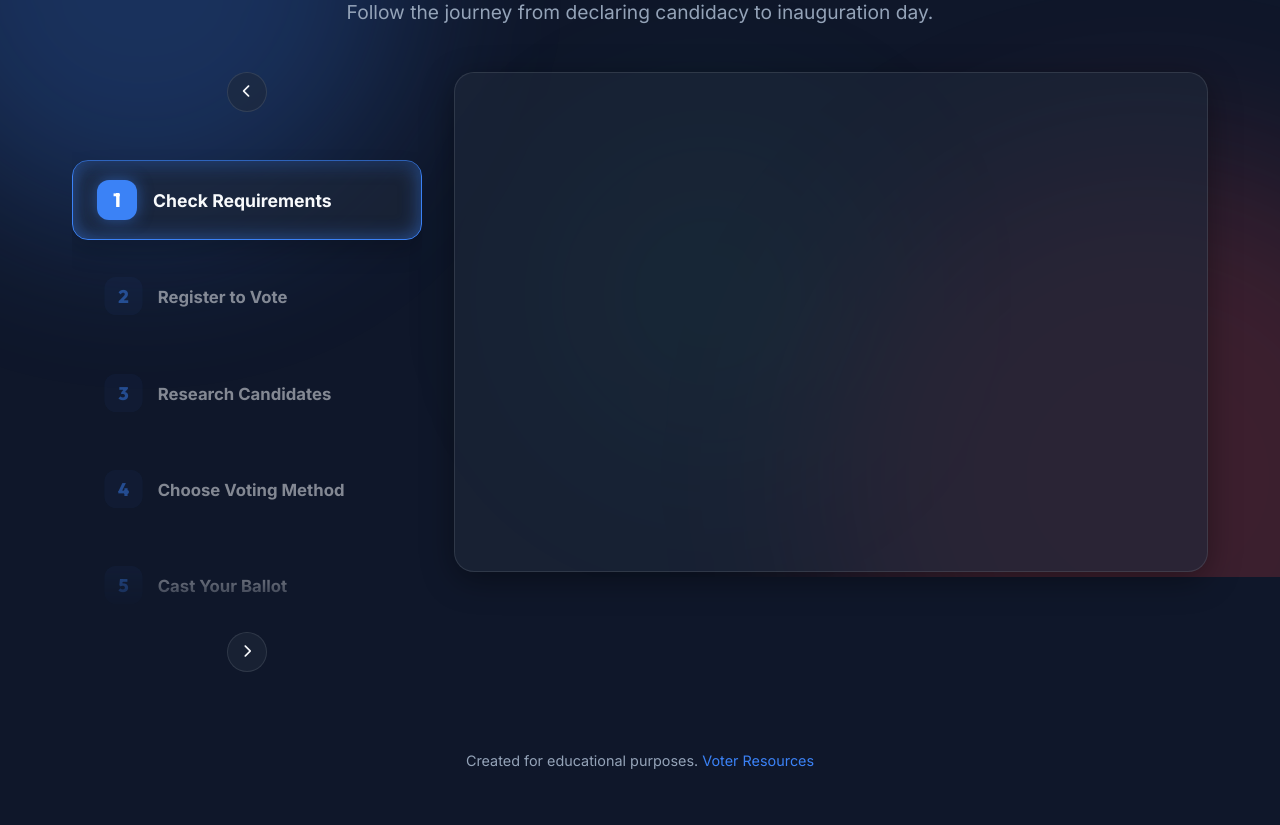
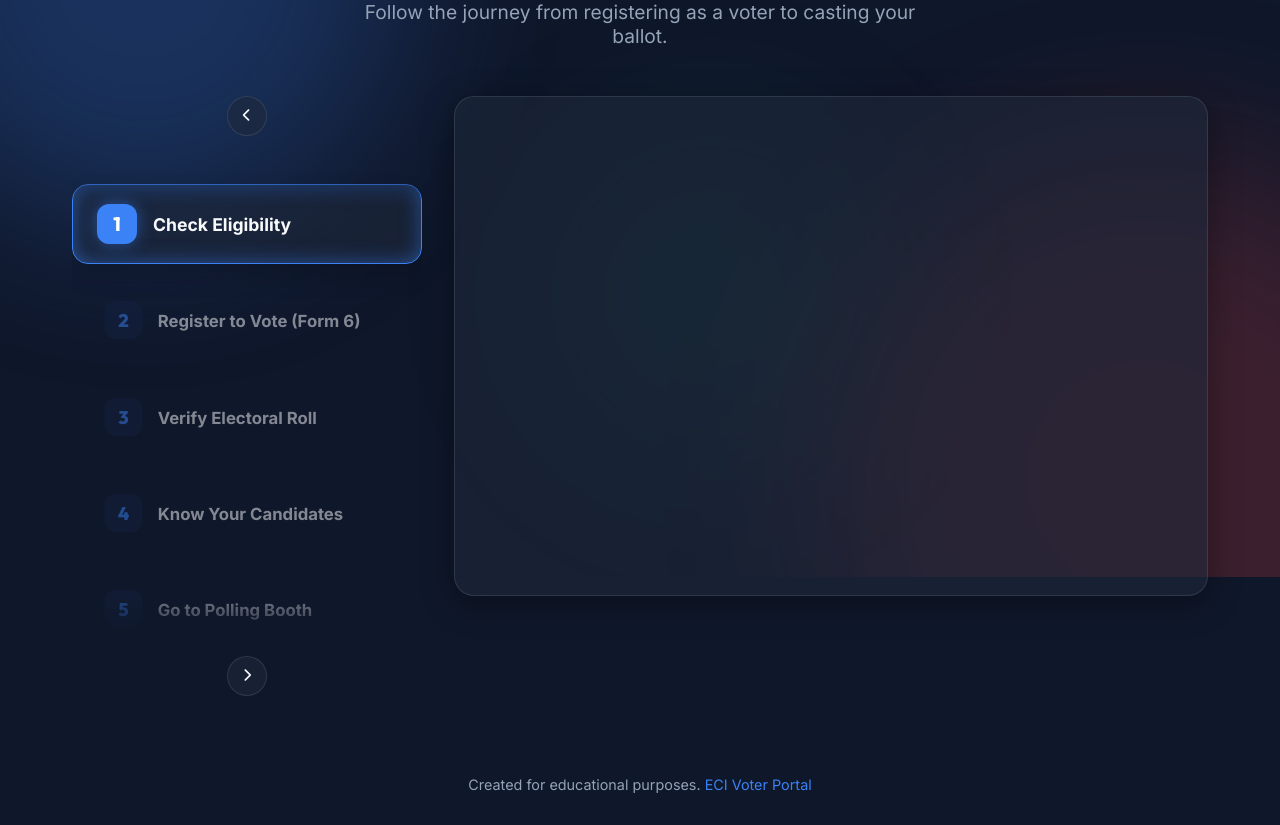
Before and after one commit to thisispremkumar/election_process, a website: page index.html in a window 1280 px wide. Shown: the part 223-1048 px from the top of the page. Before the commit the page ends 1024 px from the top, so only its background shows below. Drawn offline with nearby package versions, Linux system fonts and the light colour scheme.

Commit message:
Complete transition to Indian Election context for voters

```diff
--- a/index.html
+++ b/index.html
@@ -40,8 +40,8 @@
         <!-- Timeline View -->
         <section id="view-timeline" class="view-section active">
             <div class="hero-text">
-                <h2>The Road to the White House</h2>
-                <p>Follow the journey from declaring candidacy to inauguration day.</p>
+                <h2>The Road to Parliament</h2>
+                <p>Follow the journey from registering as a voter to casting your ballot.</p>
             </div>
 
             <div class="timeline-container">
@@ -75,9 +75,9 @@
                         <div class="message-content">
                             <p>Hello! I'm your Election Assistant. How can I help you understand the voting process today?</p>
                             <div class="suggested-queries">
-                                <button class="query-chip">How do I register to vote?</button>
-                                <button class="query-chip">Explain the Electoral College</button>
-                                <button class="query-chip">What is a primary?</button>
+                                <button class="query-chip">How do I get a Voter ID?</button>
+                                <button class="query-chip">What is an EVM?</button>
+                                <button class="query-chip">How to check my name in the voter list?</button>
                             </div>
                         </div>
                     </div>
@@ -91,7 +91,7 @@
     </main>
 
     <footer>
-        <p>Created for educational purposes. <a href="#">Voter Resources</a></p>
+        <p>Created for educational purposes. <a href="https://voters.eci.gov.in/" target="_blank">ECI Voter Portal</a></p>
     </footer>
 
     <script src="script.js"></script>
--- a/script.js
+++ b/script.js
@@ -4,102 +4,102 @@ document.addEventListener('DOMContentLoaded', () => {
     const electionSteps = [
         {
             id: 1,
-            title: "Check Requirements",
+            title: "Check Eligibility",
             date: "Anytime",
             icon: "fa-clipboard-check",
-            description: "Before you can vote, you must meet the basic requirements. You must be a U.S. citizen, meet your state's residency requirements, and be 18 years old on or before Election Day.",
+            description: "To vote in India, you must be an Indian citizen, at least 18 years old on the qualifying date (usually Jan 1st of the year), and ordinarily resident of the polling area.",
             detail1Title: "Citizenship",
-            detail1Text: "Only U.S. citizens can vote in federal elections.",
-            detail2Title: "Age",
-            detail2Text: "You can often pre-register at 16 or 17, but you must be 18 to cast a ballot.",
-            videoId: "P9VdyITyAEi" // Placeholder for Voting Requirements
+            detail1Text: "Only citizens of India have the right to vote in elections.",
+            detail2Title: "NRIs",
+            detail2Text: "Non-Resident Indians (NRIs) can register as overseas electors if they hold a valid Indian passport.",
+            videoId: ""
         },
         {
             id: 2,
-            title: "Register to Vote",
-            date: "Weeks before Election Day",
+            title: "Register to Vote (Form 6)",
+            date: "Before Election Notification",
             icon: "fa-id-card",
-            description: "Every state except North Dakota requires you to register before you can vote. Deadlines vary by state, ranging from 30 days before the election to Election Day itself.",
-            detail1Title: "How to Register",
-            detail1Text: "You can register online, by mail, or in person at the DMV or local election office.",
-            detail2Title: "Check Status",
-            detail2Text: "Always verify your registration status well before the deadline, especially if you have moved.",
-            videoId: "v=o1xX88R_PIM" // Placeholder for How to Register
+            description: "You must register your name in the Electoral Roll. First-time voters need to fill out Form 6, which can be done online through the Voter Helpline App or the ECI portal.",
+            detail1Title: "Voter Portal",
+            detail1Text: "Visit voters.eci.gov.in to apply online.",
+            detail2Title: "EPIC Card",
+            detail2Text: "Once approved, you receive an Electors Photo Identity Card (EPIC), commonly known as a Voter ID.",
+            videoId: ""
         },
         {
             id: 3,
-            title: "Research Candidates",
-            date: "Ongoing",
+            title: "Verify Electoral Roll",
+            date: "Weeks before Election",
             icon: "fa-magnifying-glass",
-            description: "Learn about the candidates running for office and the ballot measures in your area. Look beyond the presidential race to local and state elections, which often impact your daily life more directly.",
-            detail1Title: "Sample Ballots",
-            detail1Text: "Look up your sample ballot online so you know exactly what you will be voting on.",
-            detail2Title: "Non-Partisan Info",
-            detail2Text: "Use resources like Vote411 or Ballotpedia to find unbiased information on candidates' stances.",
-            videoId: "kO3aVvFqL4s" // Placeholder for Researching Candidates
+            description: "Having a Voter ID is not enough; your name MUST be on the voter list (Electoral Roll) at the polling booth. Always check your name online before the election.",
+            detail1Title: "Search Online",
+            detail1Text: "Use the 'Search in Electoral Roll' feature on the ECI website using your EPIC number.",
+            detail2Title: "Booth Slips",
+            detail2Text: "Booth Level Officers (BLOs) usually distribute voter information slips with your polling station details.",
+            videoId: ""
         },
         {
             id: 4,
-            title: "Choose Voting Method",
-            date: "Weeks before Election",
-            icon: "fa-envelope-open-text",
-            description: "Decide how you want to cast your ballot. Most states offer several options: voting by mail (absentee), early voting in person, or voting on Election Day.",
-            detail1Title: "Vote by Mail",
-            detail1Text: "If you choose to vote by mail, request your ballot early and follow the instructions carefully.",
-            detail2Title: "Early Voting",
-            detail2Text: "Many states allow you to vote in person before Election Day, often with shorter lines.",
-            videoId: "y1vA4J2D92k" // Placeholder for Voting Methods
+            title: "Know Your Candidates",
+            date: "Campaign Period",
+            icon: "fa-user-tie",
+            description: "The Election Commission provides the KYC (Know Your Candidate) app. You can view the criminal antecedents, assets, and educational qualifications of the candidates.",
+            detail1Title: "KYC App",
+            detail1Text: "Download the ECI KYC app to make an informed decision.",
+            detail2Title: "Manifestos",
+            detail2Text: "Read the manifestos of political parties to understand their promises and policies.",
+            videoId: ""
         },
         {
             id: 5,
-            title: "Cast Your Ballot",
-            date: "Election Day (or before)",
+            title: "Go to Polling Booth",
+            date: "Election Day",
             icon: "fa-person-booth",
-            description: "Head to your polling place or drop off your mail-in ballot. If voting in person, be sure to bring any required identification.",
-            detail1Title: "Polling Place",
-            detail1Text: "Your specific polling location is assigned based on your address. Double-check it before you go.",
-            detail2Title: "Voter ID",
-            detail2Text: "Rules vary by state. Check if you need to bring a photo ID or other documentation.",
-            videoId: "Wn_S-q7Lz00" // Placeholder for Casting Ballot
+            description: "Go to your designated polling station. Keep your EPIC or one of the other 11 approved alternative photo identity documents ready for verification.",
+            detail1Title: "Verification",
+            detail1Text: "The First Polling Officer will check your name in the voter list and verify your ID.",
+            detail2Title: "Inking",
+            detail2Text: "The Second Polling Officer will mark your left forefinger with indelible ink and give you a slip.",
+            videoId: ""
         },
         {
             id: 6,
-            title: "Track Your Vote",
-            date: "Post-Election",
-            icon: "fa-truck-fast",
-            description: "If you voted by mail or provisional ballot, many states offer online tools to track the status of your ballot to ensure it was received and counted.",
-            detail1Title: "Curing Ballots",
-            detail1Text: "If there's an issue with your signature, some states allow you to 'cure' or fix your ballot so it counts.",
-            detail2Title: "Patience",
-            detail2Text: "Official results take time to certify as election officials ensure every valid vote is counted accurately.",
-            videoId: "8b78b0222f7" // Placeholder for Tracking Vote
+            title: "Cast Your Vote (EVM & VVPAT)",
+            date: "Election Day",
+            icon: "fa-box-archive",
+            description: "Proceed to the voting compartment. Press the blue button on the Electronic Voting Machine (EVM) next to the symbol of your chosen candidate.",
+            detail1Title: "VVPAT Verification",
+            detail1Text: "Look at the VVPAT machine window. A printed slip with your candidate's symbol will be visible for 7 seconds to verify your vote.",
+            detail2Title: "NOTA",
+            detail2Text: "If you don't prefer any candidate, you can press the NOTA (None of the Above) button at the bottom.",
+            videoId: ""
         }
     ];
 
     const faqDatabase = [
         {
-            keywords: ["register", "registration", "sign up"],
-            answer: "To vote, you must be a US citizen, meet your state's residency requirements, and be 18 on or before Election Day. You can register online in most states, by mail, or in person at local election offices or DMVs. Check <strong>vote.gov</strong> for your specific state's rules and deadlines."
+            keywords: ["register", "registration", "form 6", "voter id", "epic"],
+            answer: "To register as a new voter, you need to fill out Form 6. You can do this online at voters.eci.gov.in or through the Voter Helpline App. You will need proof of age (like birth certificate or 10th mark sheet) and proof of residence."
         },
         {
-            keywords: ["electoral college", "college", "electoral", "270"],
-            answer: "The Electoral College is a process where 538 'electors' vote for the President. Each state gets electors equal to its total number of Congress members (House + Senate). A candidate needs a majority of 270 electoral votes to win the presidency. It's possible to win the national popular vote but lose the Electoral College."
+            keywords: ["evm", "machine", "how to vote", "button"],
+            answer: "At the polling booth, you will vote using an Electronic Voting Machine (EVM). Simply press the blue button next to the name and symbol of the candidate you wish to vote for. A red light will glow, and you will hear a beep sound confirming your vote."
         },
         {
-            keywords: ["primary", "caucus", "primaries"],
-            answer: "Primaries and caucuses are how political parties choose their candidates for the general election. In a primary, you vote secretly on a ballot. In a caucus, people gather locally to discuss and openly vote for candidates. Winning these gives a candidate 'delegates' for the national convention."
+            keywords: ["vvpat", "slip", "verify"],
+            answer: "VVPAT stands for Voter Verifiable Paper Audit Trail. After pressing the button on the EVM, look through the glass window of the VVPAT machine. A printed paper slip showing the serial number, name, and symbol of your chosen candidate will be visible for 7 seconds."
         },
         {
-            keywords: ["when", "date", "election day"],
-            answer: "General Election Day in the United States is always held on the first Tuesday following the first Monday in November. However, many states offer early voting and mail-in voting which start weeks beforehand."
+            keywords: ["nota", "none", "don't like"],
+            answer: "NOTA stands for 'None of the Above'. It is the last button on the EVM. If you feel none of the candidates in your constituency are suitable, you can press the NOTA button to register your dissatisfaction."
         },
         {
-            keywords: ["mail", "absentee", "early"],
-            answer: "Most states allow some form of early voting or voting by mail (absentee voting). The rules vary widely by state—some automatically mail ballots to all registered voters, while others require an 'excuse' to vote absentee. You should check your local election office website for specifics."
+            keywords: ["list", "roll", "electoral roll", "name missing"],
+            answer: "You can only vote if your name is in the Electoral Roll of your constituency. You can check this by going to electoralsearch.eci.gov.in and searching using your EPIC (Voter ID) number, or your personal details."
         },
         {
-            keywords: ["hello", "hi", "hey"],
-            answer: "Hello! I'm your Election Assistant. I can explain the timeline of a presidential election, help you understand the Electoral College, or answer questions about voter registration. What would you like to know?"
+            keywords: ["hello", "hi", "hey", "help"],
+            answer: "Namaste! I'm your Indian Election Assistant. I can help you understand how to register for a Voter ID, check your name in the electoral roll, or how to use an EVM. What would you like to know?"
         }
     ];
 
```
Also changed, not shown: server.js (+4 -3 lines).
